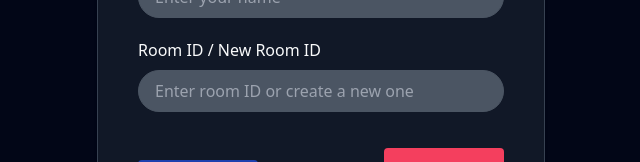
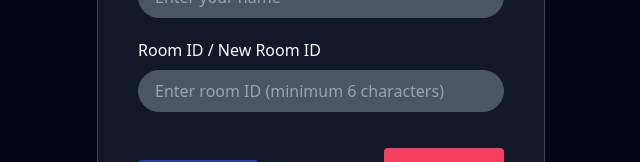
Before and after one commit to anubhavchk007/chatify-frontend, a React (Vite) app: page / in a window 1280 px wide. Shown: the part 406-568 px from the top of the page, without its empty margins (319-959 px from the left). Built offline with nearby package versions, Linux system fonts and the light colour scheme.

Commit message:
changed roomid textbox

```diff
--- a/src/components/JoinCreateChat.jsx
+++ b/src/components/JoinCreateChat.jsx
@@ -101,7 +101,7 @@ const JoinCreateChat = () => {
                 name='roomId'
                 onChange={handleInputChange}
                 value={detail.roomId}
-                placeholder='Enter room ID or create a new one'
+                placeholder='Enter room ID (minimum 6 characters)'
                 type='text' id='name' className='w-full dark:bg-gray-600 px-4 py-2 border dark:border-gray-600 rounded-full focus:outline-none' />
             </div>
 
```
